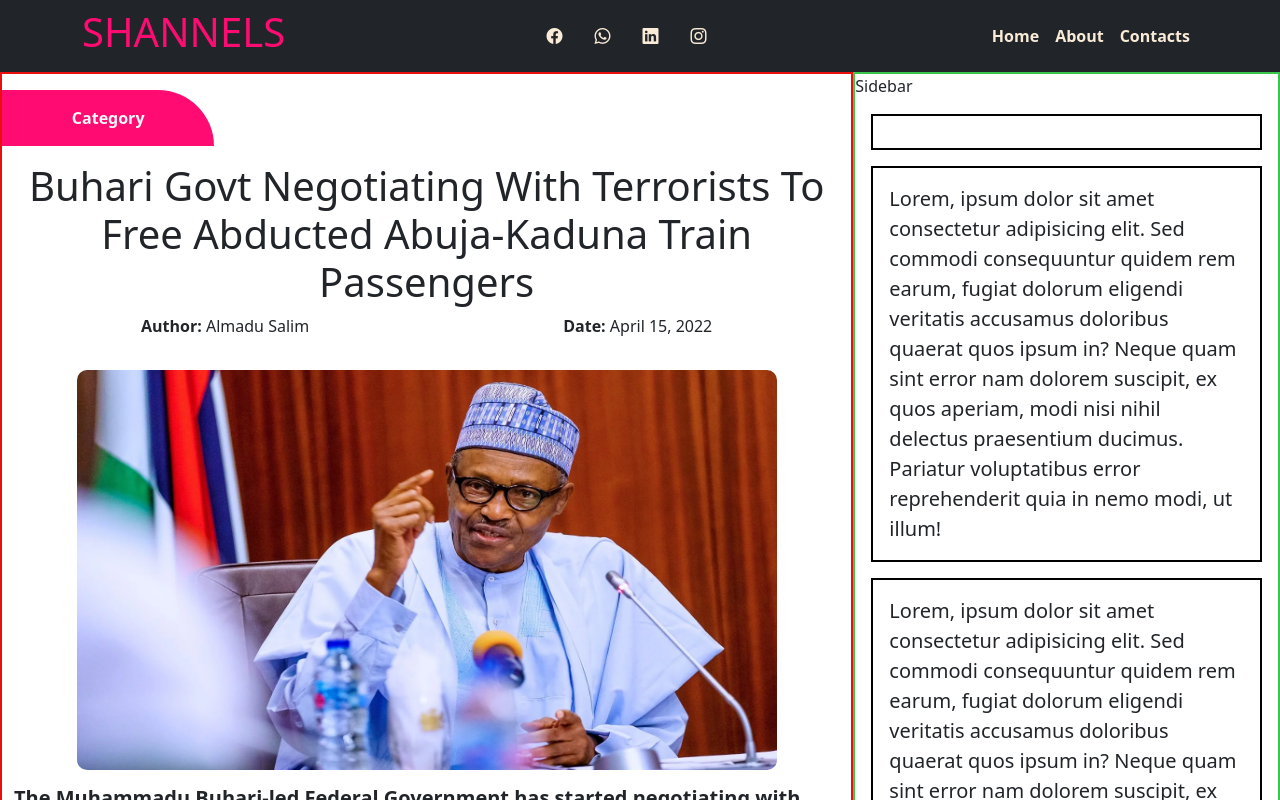
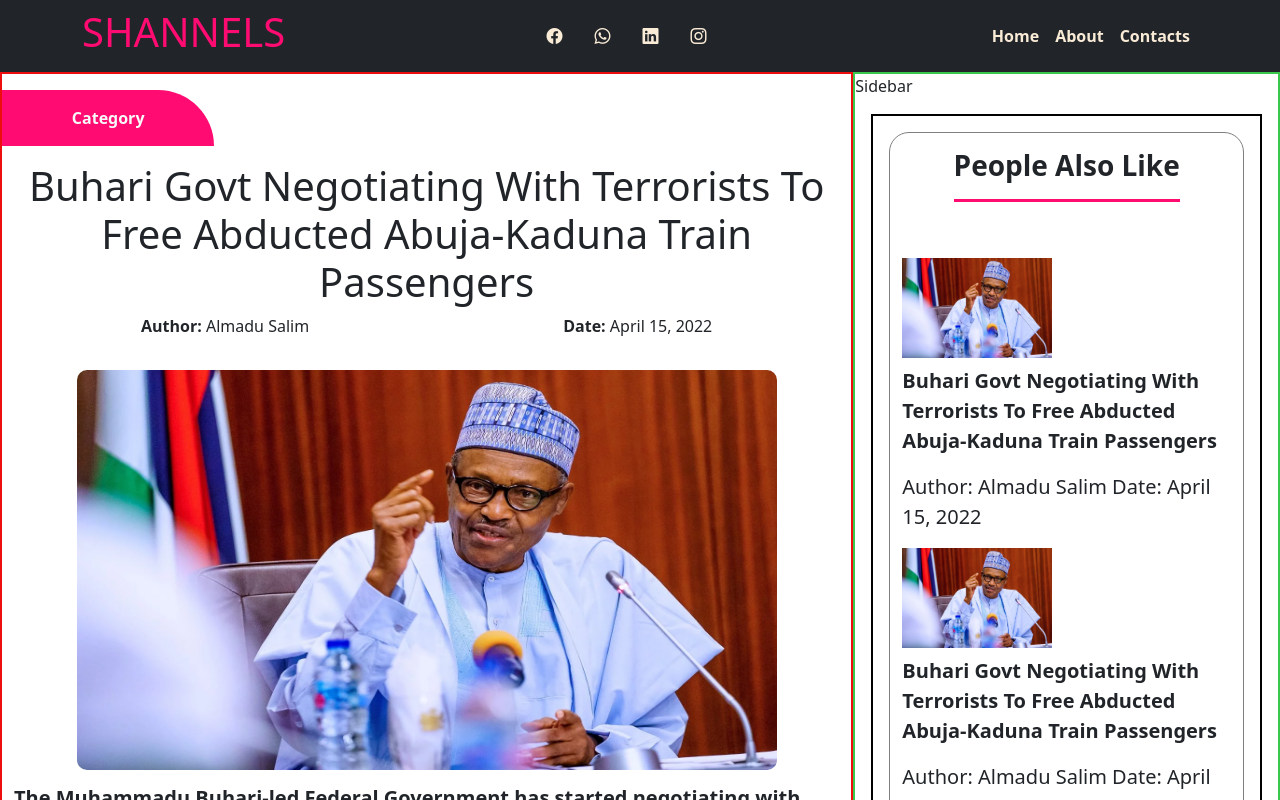
Before and after one commit to kachDev7/shannels, a Next.js app: page /page in a window 1280 px wide. Shown: the top 800 px of the page. Built offline with nearby package versions, Linux system fonts and the light colour scheme.

Commit message:
More News commit

```diff
--- a/pages/page.js
+++ b/pages/page.js
@@ -1,5 +1,75 @@
 import Image from 'next/image'
 
+const posts = [
+    {
+        title: "Buhari Govt Negotiating With Terrorists To Free Abducted Abuja-Kaduna Train Passengers",
+        body1: "Recall that bandits had in March 2022 attacked a Abuja-Kaduna abducting many passengers and killing many others including Dr Chinelo, which drew widespread condemnation. Families and friends of those abducted by the terrorists have called on government to do every possible to rescue their loved ones after the terrorists released a video threatening to kill all captives. Speaking to newsmen on Friday in Kaduna, Dr Jimoh Fatai, who has been designated as chairman of the group, said the Buhari government has told them that a channel of discussion with the terrorists has been established. ",
+        body2: "Fatai said: “After the Federal Executive Council (FEC) meeting on Wednesday, we heard from the Federal Government through the Minister of Information, Lai Mohammed that the government is in dialogue. That government is already discussing with the abductors of our relatives. “We are happy about it, we note it, we acknowledge it and we appreciate the efforts of the government in that regard. What we are now appealing for is that government should speed up the process.” ",
+        preview: "The Muhammadu Buhari-led Federal Government has started negotiating with bandit terrorists to secure the release of passengers abducted on a Abuja-Kaduna bound train.",
+        img1: "/images/buhari1.webp",
+        img2: "/images/buhari2.webp",
+        author: " Almadu Salim",
+        date: "April 15, 2022",
+        id: 1,
+        comments: [
+            {name: "Ike Chisom", comment: 'Hi! this is interesting.', id: 1},
+            {name: "Udo Haede", comment: 'We Thank God for you.', id: 2},
+            {name: "Seud Barnhn", comment: 'Gets me going always.', id: 3},
+            {name: "Iete Kabir", comment: 'What a news.', id: 4}
+        ]
+    },
+    {
+        title: "Buhari Govt Negotiating With Terrorists To Free Abducted Abuja-Kaduna Train Passengers",
+        body1: "Recall that bandits had in March 2022 attacked a Abuja-Kaduna abducting many passengers and killing many others including Dr Chinelo, which drew widespread condemnation. Families and friends of those abducted by the terrorists have called on government to do every possible to rescue their loved ones after the terrorists released a video threatening to kill all captives. Speaking to newsmen on Friday in Kaduna, Dr Jimoh Fatai, who has been designated as chairman of the group, said the Buhari government has told them that a channel of discussion with the terrorists has been established. ",
+        body2: "Fatai said: “After the Federal Executive Council (FEC) meeting on Wednesday, we heard from the Federal Government through the Minister of Information, Lai Mohammed that the government is in dialogue. That government is already discussing with the abductors of our relatives. “We are happy about it, we note it, we acknowledge it and we appreciate the efforts of the government in that regard. What we are now appealing for is that government should speed up the process.” ",
+        preview: "The Muhammadu Buhari-led Federal Government has started negotiating with bandit terrorists to secure the release of passengers abducted on a Abuja-Kaduna bound train.",
+        img1: "/images/buhari1.webp",
+        img2: "/images/buhari2.webp",
+        author: " Almadu Salim",
+        date: "April 15, 2022",
+        id: 2,
+        comments: [
+            {name: "Ike Chisom", comment: 'Hi! this is interesting.', id: 1},
+            {name: "Udo Haede", comment: 'We Thank God for you.', id: 2},
+            {name: "Seud Barnhn", comment: 'Gets me going always.', id: 3},
+            {name: "Iete Kabir", comment: 'What a news.', id: 4}
+        ]
+    },
+    {
+        title: "Buhari Govt Negotiating With Terrorists To Free Abducted Abuja-Kaduna Train Passengers",
+        body1: "Recall that bandits had in March 2022 attacked a Abuja-Kaduna abducting many passengers and killing many others including Dr Chinelo, which drew widespread condemnation. Families and friends of those abducted by the terrorists have called on government to do every possible to rescue their loved ones after the terrorists released a video threatening to kill all captives. Speaking to newsmen on Friday in Kaduna, Dr Jimoh Fatai, who has been designated as chairman of the group, said the Buhari government has told them that a channel of discussion with the terrorists has been established. ",
+        body2: "Fatai said: “After the Federal Executive Council (FEC) meeting on Wednesday, we heard from the Federal Government through the Minister of Information, Lai Mohammed that the government is in dialogue. That government is already discussing with the abductors of our relatives. “We are happy about it, we note it, we acknowledge it and we appreciate the efforts of the government in that regard. What we are now appealing for is that government should speed up the process.” ",
+        preview: "The Muhammadu Buhari-led Federal Government has started negotiating with bandit terrorists to secure the release of passengers abducted on a Abuja-Kaduna bound train.",
+        img1: "/images/buhari1.webp",
+        img2: "/images/buhari2.webp",
+        author: " Almadu Salim",
+        date: "April 15, 2022",
+        id: 3,
+        comments: [
+            {name: "Ike Chisom", comment: 'Hi! this is interesting.', id: 1},
+            {name: "Udo Haede", comment: 'We Thank God for you.', id: 2},
+            {name: "Seud Barnhn", comment: 'Gets me going always.', id: 3},
+            {name: "Iete Kabir", comment: 'What a news.', id: 4}
+        ]
+    },
+    {
+        title: "Buhari Govt Negotiating With Terrorists To Free Abducted Abuja-Kaduna Train Passengers",
+        body1: "Recall that bandits had in March 2022 attacked a Abuja-Kaduna abducting many passengers and killing many others including Dr Chinelo, which drew widespread condemnation. Families and friends of those abducted by the terrorists have called on government to do every possible to rescue their loved ones after the terrorists released a video threatening to kill all captives. Speaking to newsmen on Friday in Kaduna, Dr Jimoh Fatai, who has been designated as chairman of the group, said the Buhari government has told them that a channel of discussion with the terrorists has been established. ",
+        body2: "Fatai said: “After the Federal Executive Council (FEC) meeting on Wednesday, we heard from the Federal Government through the Minister of Information, Lai Mohammed that the government is in dialogue. That government is already discussing with the abductors of our relatives. “We are happy about it, we note it, we acknowledge it and we appreciate the efforts of the government in that regard. What we are now appealing for is that government should speed up the process.” ",
+        preview: "The Muhammadu Buhari-led Federal Government has started negotiating with bandit terrorists to secure the release of passengers abducted on a Abuja-Kaduna bound train.",
+        img1: "/images/buhari1.webp",
+        img2: "/images/buhari2.webp",
+        author: " Almadu Salim",
+        date: "April 15, 2022",
+        id: 4,
+        comments: [
+            {name: "Ike Chisom", comment: 'Hi! this is interesting.', id: 1},
+            {name: "Udo Haede", comment: 'We Thank God for you.', id: 2},
+            {name: "Seud Barnhn", comment: 'Gets me going always.', id: 3},
+            {name: "Iete Kabir", comment: 'What a news.', id: 4}
+        ]
+    }
+]
 
 const Page = () => {
 
@@ -46,6 +116,31 @@ const Page = () => {
                                 <div className="mx-1">
                                     <p className="comment-text mx-5">{comment.comment}</p>
                                     <p className="comment-text mx-5 text-secondary">{"Date here..."}</p>
+                                </div>
+                            </div>
+                        )
+                    })}
+                </div>
+            </section>
+        )
+    }
+
+    const MoreNews = () => {
+        return(
+            <section className='br-20 round-boda'>
+                <Heading text="People Also Like" />
+                <div className="my-5">
+                    {posts.map((post) => {
+                        return(
+                            <div className="container">
+                                <div>
+                                    <Image src={post.img1} height={100} width={150} />
+                                </div>
+                                <div>
+                                    <p className="fw-bold">{post.title}</p>
+                                    <div>
+                                        <p>Author: {post.author} Date: {post.date}</p>
+                                    </div>
                                 </div>
                             </div>
                         )
@@ -107,7 +202,7 @@ const Page = () => {
                             <Heading text="Let's talk about it!" />
 
                             <div className="d-flex jac">
-                                <form className='form-width br-20 p-5 my-3'>
+                                <form className='form-width br-20 p-5 my-3 round-boda'>
                                     <label htmlFor="" className='form-label'>Name</label>
                                     <input type="text" className='form-control mb-3 input-width' placeholder="Let's know your name"/>
                                     <label htmlFor="" className='form-label'>Comment</label>
@@ -125,7 +220,7 @@ const Page = () => {
               {/* Page Side Bar Divs */}
               <div id="sidebar" class="boda3">Sidebar
                   <div class="p-3 m-3 lead boda1">
-
+                    <MoreNews />
                   </div>
                   <div class="p-3 m-3 lead boda1">Lorem, ipsum dolor sit amet consectetur adipisicing elit. Sed commodi consequuntur quidem rem earum, fugiat dolorum eligendi veritatis accusamus doloribus quaerat quos ipsum in? Neque quam sint error nam dolorem suscipit, ex quos aperiam, modi nisi nihil delectus praesentium ducimus. Pariatur voluptatibus error reprehenderit quia in nemo modi, ut illum!</div>
                   <div class="p-3 m-3 lead boda1">Lorem, ipsum dolor sit amet consectetur adipisicing elit. Sed commodi consequuntur quidem rem earum, fugiat dolorum eligendi veritatis accusamus doloribus quaerat quos ipsum in? Neque quam sint error nam dolorem suscipit, ex quos aperiam, modi nisi nihil delectus praesentium ducimus. Pariatur voluptatibus error reprehenderit quia in nemo modi, ut illum!</div>
--- a/styles/main.scss
+++ b/styles/main.scss
@@ -160,7 +160,7 @@ nav{
     border-radius: 0 75px 0 0;
 }
 // Comment form
-form{
+.round-boda{
     border: 1px solid gray;
 }
 .form-width{
```
Also changed, not shown: styles/main.min.css, 1 other file (tests, documents, lock files or other folders).
